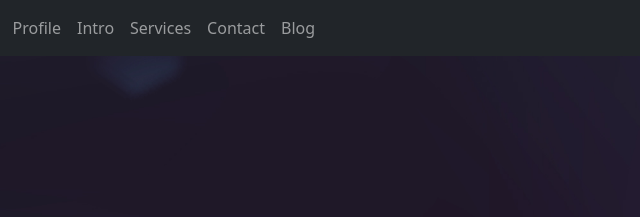
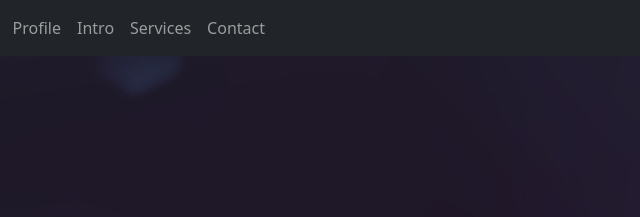
Before and after one commit to CharantejaPochepalli/pochepalli, a plain HTML site: page profile.html in a window 1280 px wide. Shown: the top 217 px of the page, 281-921 px from the left. Drawn offline with nearby package versions, Linux system fonts and the light colour scheme; grey boxes are pictures that could not be loaded.

Commit message:
Add files via upload

```diff
--- a/profile.html
+++ b/profile.html
@@ -32,9 +32,7 @@
           <li class="nav-item">
             <a class="nav-link" href="contact.html">Contact</a>
           </li>
-          <li class="nav-item">
-            <a class="nav-link" href="C:\Users\Charan Teja\Desktop\project website\blog.html">Blog</a>
-          </li>
+
 
         </ul>
       </div>
```
Also changed, not shown: contact.html (+1 -3 lines), index.html (+1 -3 lines), intro.html (+1 -3 lines), services.html (+1 -3 lines), images/HD-wallpaper-rohit-sharma.jpg (added).
